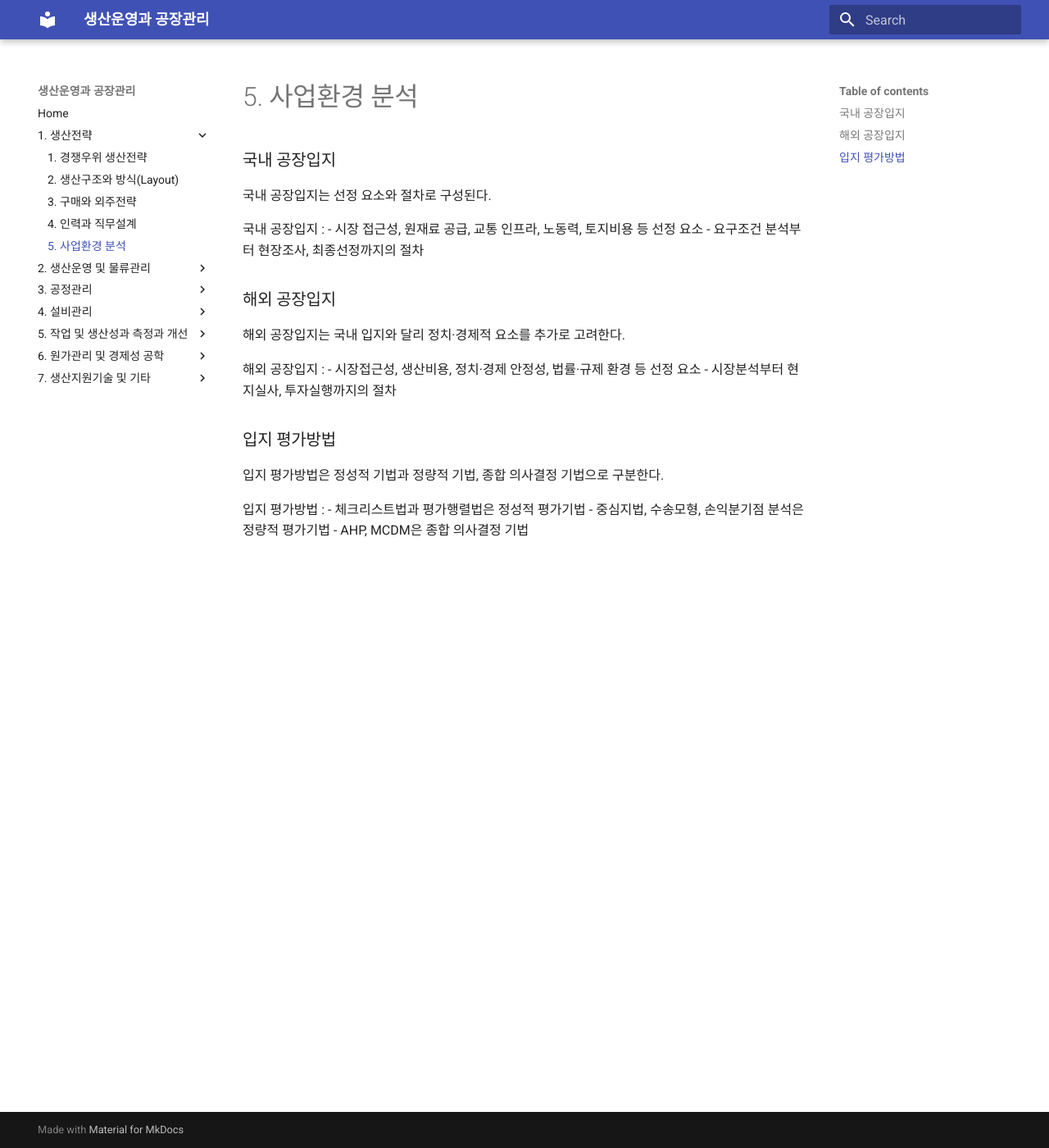
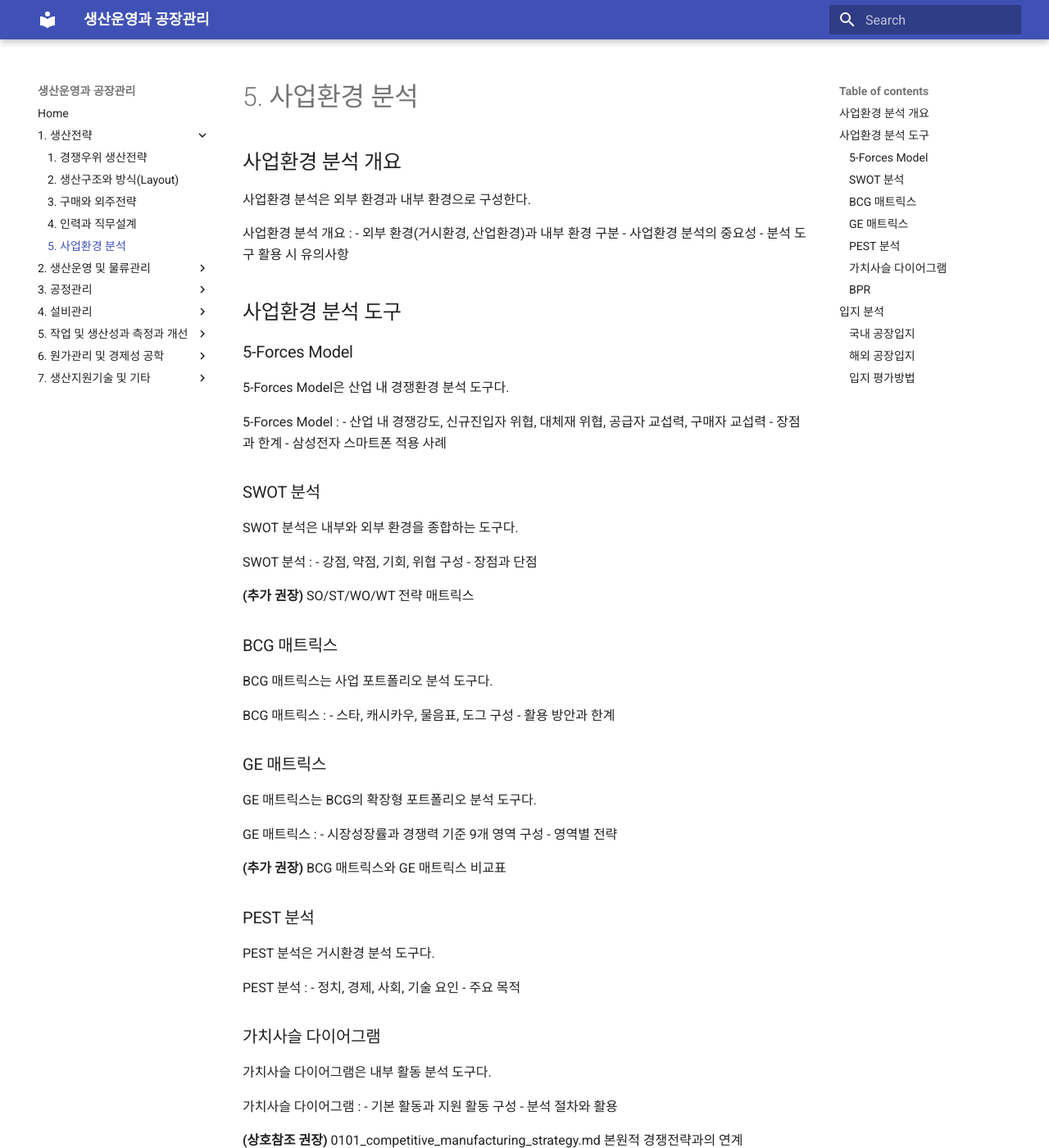
Before and after one commit to yeonkyupark/pepc3e, an MkDocs documentation site: the page built from docs/0105_business_environment_analysis.md, in a window 1280 px wide and 1400 px high. Shown: the whole window at 82% size. Built offline with MkDocs 1.6.1 and Material for MkDocs 9.7.7, drawn with Linux system fonts in a browser that asks for light colours; some of the changed text lies outside the part shown.

Commit message:
Update 0105_business_environment_analysis.md

```diff
--- a/docs/0105_business_environment_analysis.md
+++ b/docs/0105_business_environment_analysis.md
@@ -1,19 +1,88 @@
+## 사업환경 분석 개요
+사업환경 분석은 외부 환경과 내부 환경으로 구성한다.
+
+사업환경 분석 개요
+: - 외부 환경(거시환경, 산업환경)과 내부 환경 구분
+- 사업환경 분석의 중요성
+- 분석 도구 활용 시 유의사항
+
+## 사업환경 분석 도구
+### 5-Forces Model
+5-Forces Model은 산업 내 경쟁환경 분석 도구다.
+
+5-Forces Model
+: - 산업 내 경쟁강도, 신규진입자 위협, 대체재 위협, 공급자 교섭력, 구매자 교섭력
+- 장점과 한계
+- 삼성전자 스마트폰 적용 사례
+
+### SWOT 분석
+SWOT 분석은 내부와 외부 환경을 종합하는 도구다.
+
+SWOT 분석
+: - 강점, 약점, 기회, 위협 구성
+- 장점과 단점
+
+**(추가 권장)** SO/ST/WO/WT 전략 매트릭스
+
+### BCG 매트릭스
+BCG 매트릭스는 사업 포트폴리오 분석 도구다.
+
+BCG 매트릭스
+: - 스타, 캐시카우, 물음표, 도그 구성
+- 활용 방안과 한계
+
+### GE 매트릭스
+GE 매트릭스는 BCG의 확장형 포트폴리오 분석 도구다.
+
+GE 매트릭스
+: - 시장성장률과 경쟁력 기준 9개 영역 구성
+- 영역별 전략
+
+**(추가 권장)** BCG 매트릭스와 GE 매트릭스 비교표
+
+### PEST 분석
+PEST 분석은 거시환경 분석 도구다.
+
+PEST 분석
+: - 정치, 경제, 사회, 기술 요인
+- 주요 목적
+
+### 가치사슬 다이어그램
+가치사슬 다이어그램은 내부 활동 분석 도구다.
+
+가치사슬 다이어그램
+: - 기본 활동과 지원 활동 구성
+- 분석 절차와 활용
+
+**(상호참조 권장)** 0101_competitive_manufacturing_strategy.md 본원적 경쟁전략과의 연계
+
+### BPR
+BPR은 프로세스 재설계를 통한 성과개선 방법론이다.
+
+BPR
+: - 근본적 재설계, 프로세스 중심, IT 활용, 고객 중심 개념
+- 주요 단계와 장단점
+- 업종별 적용 사례
+
+**(주의)** 상세 실행기법은 0306_process_improvement.md, 0704_production_innovation_technology.md에서 심화 서술 권장
+
+## 입지 분석
 ### 국내 공장입지
-국내 공장입지는 선정 요소와 절차로 구성된다.
+국내 공장입지는 선정 요소와 절차로 구성한다.
 
 국내 공장입지
 : - 시장 접근성, 원재료 공급, 교통 인프라, 노동력, 토지비용 등 선정 요소
-- 요구조건 분석부터 현장조사, 최종선정까지의 절차
+- 요구조건 분석부터 최종선정까지의 절차
 
 ### 해외 공장입지
-해외 공장입지는 국내 입지와 달리 정치·경제적 요소를 추가로 고려한다.
+해외 공장입지는 국내 입지와 정치·경제적 고려요소가 추가된다.
 
 해외 공장입지
-: - 시장접근성, 생산비용, 정치·경제 안정성, 법률·규제 환경 등 선정 요소
-- 시장분석부터 현지실사, 투자실행까지의 절차
+: - 시장접근성, 생산비용, 정치·경제 안정성 등 선정 요소
+- 시장분석부터 투자실행까지의 절차
 
 ### 입지 평가방법
-입지 평가방법은 정성적 기법과 정량적 기법, 종합 의사결정 기법으로 구분한다.
+입지 평가방법은 정성적 기법, 정량적 기법, 종합 의사결정 기법으로 구분한다.
 
 입지 평가방법
 : - 체크리스트법과 평가행렬법은 정성적 평가기법
```
